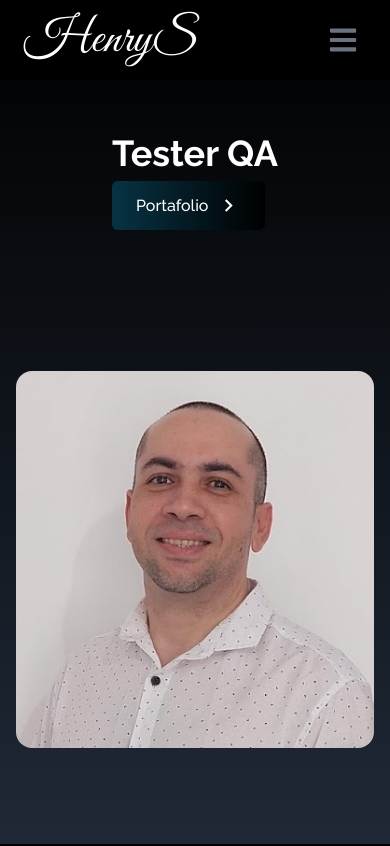
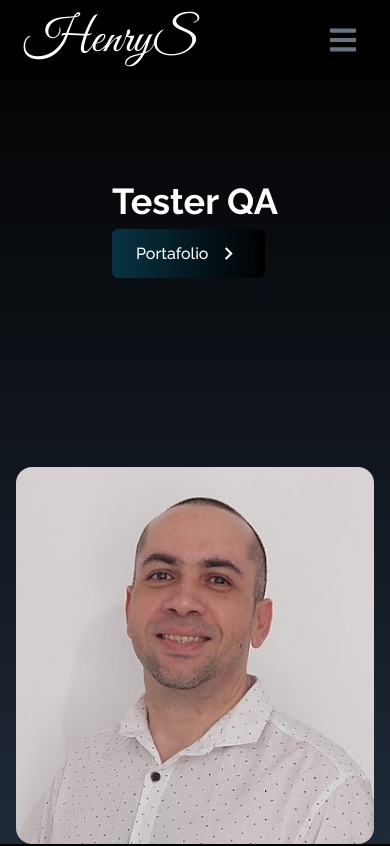
Before and after one commit to hrsd83/Portafolio-Henry, a React (Vite) app: page / in a window 390 px wide. Shown: the top 846 px of the page. Built offline with nearby package versions, Linux system fonts and the light colour scheme.

Commit message:
Se modifica el button de portafolio del home

```diff
--- a/src/components/Contacto.jsx
+++ b/src/components/Contacto.jsx
@@ -27,7 +27,9 @@ const Contacto = () => {
 
 
                 </textarea>
-                <button className='text-white w-fit px-6 py-3 my-2 flex items-center rounded-md bg-gradient-to-r from-cyan-900 to-black hover:scale-110 duration-300 cursor-pointer'> Enviar </button>
+                <button className='text-white w-fit px-6 py-3 my-2 flex items-center rounded-md bg-gradient-to-r from-cyan-900 to-black hover:scale-110 duration-300 cursor-pointer'>
+                    Enviar
+                 </button>
             </form>
         </div>
       </div>
--- a/src/components/Home.jsx
+++ b/src/components/Home.jsx
@@ -1,6 +1,7 @@
 import React from 'react'
 import HenryS from '../assets/img/Henry_Perfil1.jpg'
 import {MdKeyboardArrowRight} from 'react-icons/md'
+import { Link } from 'react-scroll'
 
 
 const Home = () => {
@@ -13,13 +14,13 @@ const Home = () => {
 
                 <p className='text-gray-500 py-4 hidden sm:block'>Soy una persona proactiva, excelente compañero de equipo, organizado, responsable y me gusta ayudar a los demas. Comenzar mi carrera profesional en una empresa reconocida me motiva arduamente,  tengo gran facilidad de aprender procesos nuevos y un inmenso placer en integrarme al equipo de trabajo, por lo que le puedo asegurar  que en breve  estaré desempeñando las funciones del puesto optimamente.</p>
                 <div>
-                    <button className='text-white w-fit px-6 py-3 my-2 flex items-center rounded-md bg-gradient-to-r from-cyan-950 to-black hover:scale-110 duration-200 cursor-pointer'>
-                        <a href='/HenryCv.pdf' download>Portafolio</a>
+                    <Link to='Portafolio' smooth duration={500} className='text-white w-fit px-6 py-3 my-2 flex items-center rounded-md bg-gradient-to-r from-cyan-950 to-black hover:scale-110 duration-200 cursor-pointer'>Portafolio
+                        {/* <a href='/HenryCv.pdf' download>Portafolio</a> */}
                          <span  className='hover:rotate-90 duration-200'><MdKeyboardArrowRight size={ 25 } className='ml-2'/> </span>
-                    </button>
+                    </Link>
                 </div>
             </div>
-            <div className='rounded-2xl mx-auto w-full md:w-full mb-24 ' >
+            <div className='rounded-2xl mx-auto w-full md:w-full  ' >
                 <img src={HenryS} alt='Mi Foto' className='rounded-2xl mx-auto h-auto md:w-full sm: w-full  '></img>
             </div>
         </div>
```
